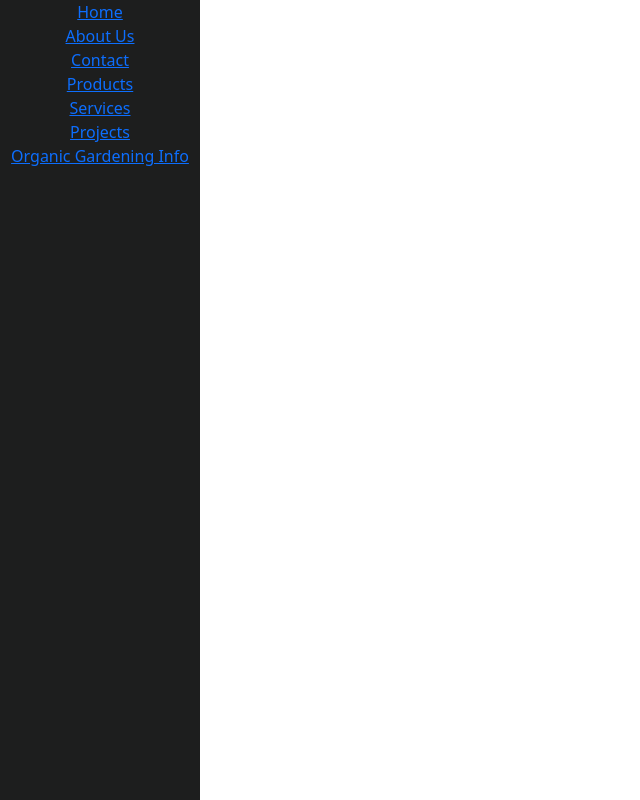
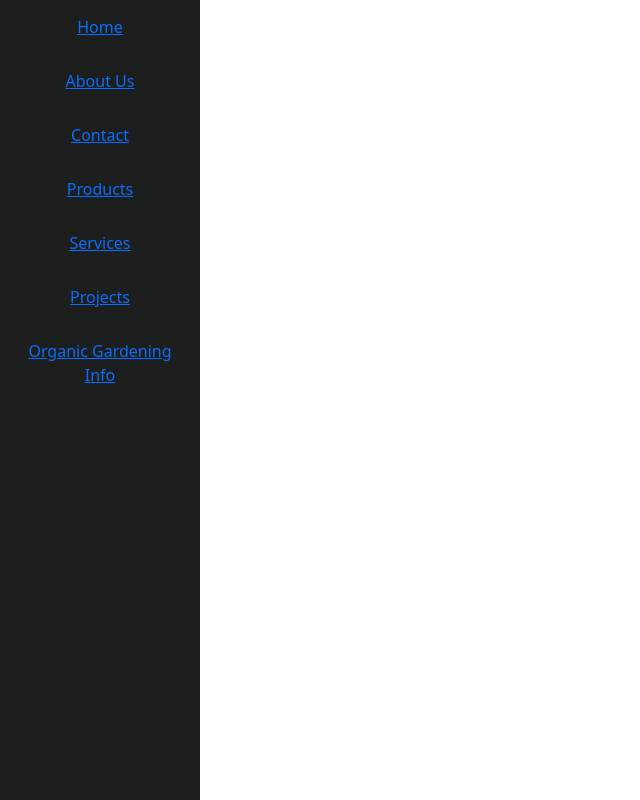
Before and after one commit to MikeAtwood/custom-products, a React (Vite) app: page / in a window 1280 px wide. Shown: the whole page, without its empty margins (0-640 px from the left). Built offline with nearby package versions, Linux system fonts and the light colour scheme.

Commit message:
added css styling to navbar li

```diff
--- a/src/index.css
+++ b/src/index.css
@@ -38,3 +38,10 @@ button:focus-visible {
   width: 200px;
   background-color: #1d1e1e;
 }
+
+.sidebar li {
+  display: flexbox;
+  align-items: center;
+  position: center;
+  padding: 15px;
+}
```
